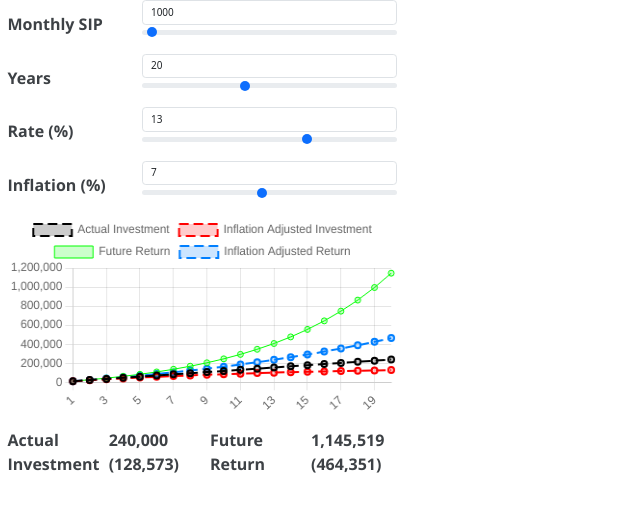
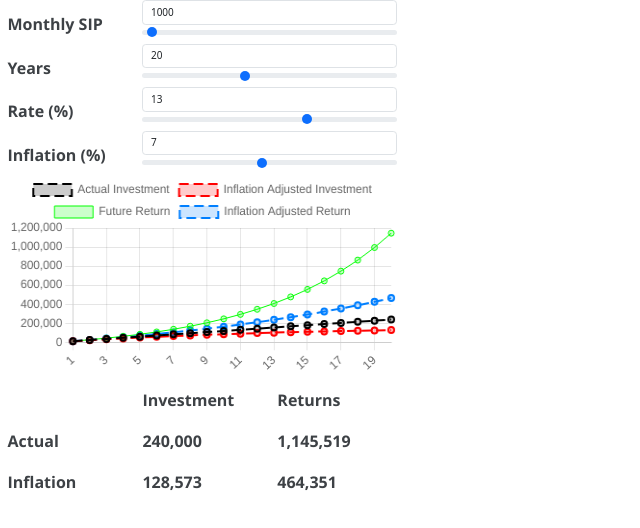
Before and after one commit to Manikandan-Raju/web-app, a React (Create React App) app in the folder frontend/: page / in a window 1280 px wide. Shown: the top 528 px of the page, without its empty margins (0-640 px from the left). Built offline with nearby package versions, Linux system fonts and the light colour scheme.

Commit message:
padding update

```diff
--- a/frontend/src/App.js
+++ b/frontend/src/App.js
@@ -94,16 +94,16 @@ function App() {
       ],
     });
 
-  },[investment,rate,years,inflation]);
+  }, [investment, rate, years, inflation]);
 
   useEffect(() => {
     calculateSIP();
-  }, [investment, rate, years, inflation,calculateSIP]);
+  }, [investment, rate, years, inflation, calculateSIP]);
 
   return (
     <Container fluid >
       <Col sm={4}>
-        <Row className="mb-3">
+        <Row >
           <Col sm={4}>
             <Form.Label>Monthly SIP</Form.Label>
           </Col>
@@ -127,7 +127,7 @@ function App() {
             />
           </Col>
         </Row>
-        <Row className="mb-3">
+        <Row>
           <Col sm={4}>
             <Form.Label>Years</Form.Label>
           </Col>
@@ -150,7 +150,7 @@ function App() {
             />
           </Col>
         </Row>
-        <Row className="mb-3">
+        <Row >
           <Col sm={4}>
             <Form.Label>Rate (%)</Form.Label>
           </Col>
@@ -173,7 +173,7 @@ function App() {
             />
           </Col>
         </Row>
-        <Row className="mb-3">
+        <Row>
           <Col sm={4}>
             <Form.Label>Inflation (%)</Form.Label>
           </Col>
@@ -197,30 +197,43 @@ function App() {
 
           </Col>
         </Row>
-
         <Row>
           {chartData && (
             <Line data={chartData} options={{ responsive: true }} />
           )}
         </Row>
+        <Row style={{ padding: "0%" }}>
+          <Col sm={4}>
 
-        <Row className="mb-3">
-          <Col sm={3}>
-            <Form.Label>Actual Investment</Form.Label>
           </Col>
-          <Col sm={3} >
-            <Form.Label >{Intl.NumberFormat().format(ActualInvestment)} ({Intl.NumberFormat().format(ActualInvestmentInflation)})</Form.Label>
+          <Col sm={4}>
+            <Form.Label>Investment</Form.Label>
           </Col>
-
-
-          <Col sm={3}>
-            <Form.Label>Future Return</Form.Label>
+          <Col sm={4}>
+            <Form.Label>Returns</Form.Label>
           </Col>
-          <Col sm={3} >
-            <Form.Label >{Intl.NumberFormat().format(FutureReturn)} ({Intl.NumberFormat().format(FutureReturnInflation)})</Form.Label>
+        </Row>
+        <Row style={{ padding: "0%" }}>
+          <Col sm={4}>
+            <Form.Label>Actual</Form.Label>
           </Col>
-
-
+          <Col sm={4} >
+            <Form.Label >{Intl.NumberFormat().format(ActualInvestment)} </Form.Label>
+          </Col>
+          <Col sm={4} >
+            <Form.Label >{Intl.NumberFormat().format(FutureReturn)} </Form.Label>
+          </Col>
+        </Row>
+        <Row style={{ padding: "0%" }}>
+          <Col sm={4}>
+            <Form.Label>Inflation</Form.Label>
+          </Col>
+          <Col sm={4} >
+            <Form.Label >{Intl.NumberFormat().format(ActualInvestmentInflation)}</Form.Label>
+          </Col>
+          <Col sm={4} >
+            <Form.Label >{Intl.NumberFormat().format(FutureReturnInflation)}</Form.Label>
+          </Col>
         </Row>
       </Col>
     </Container>
```
